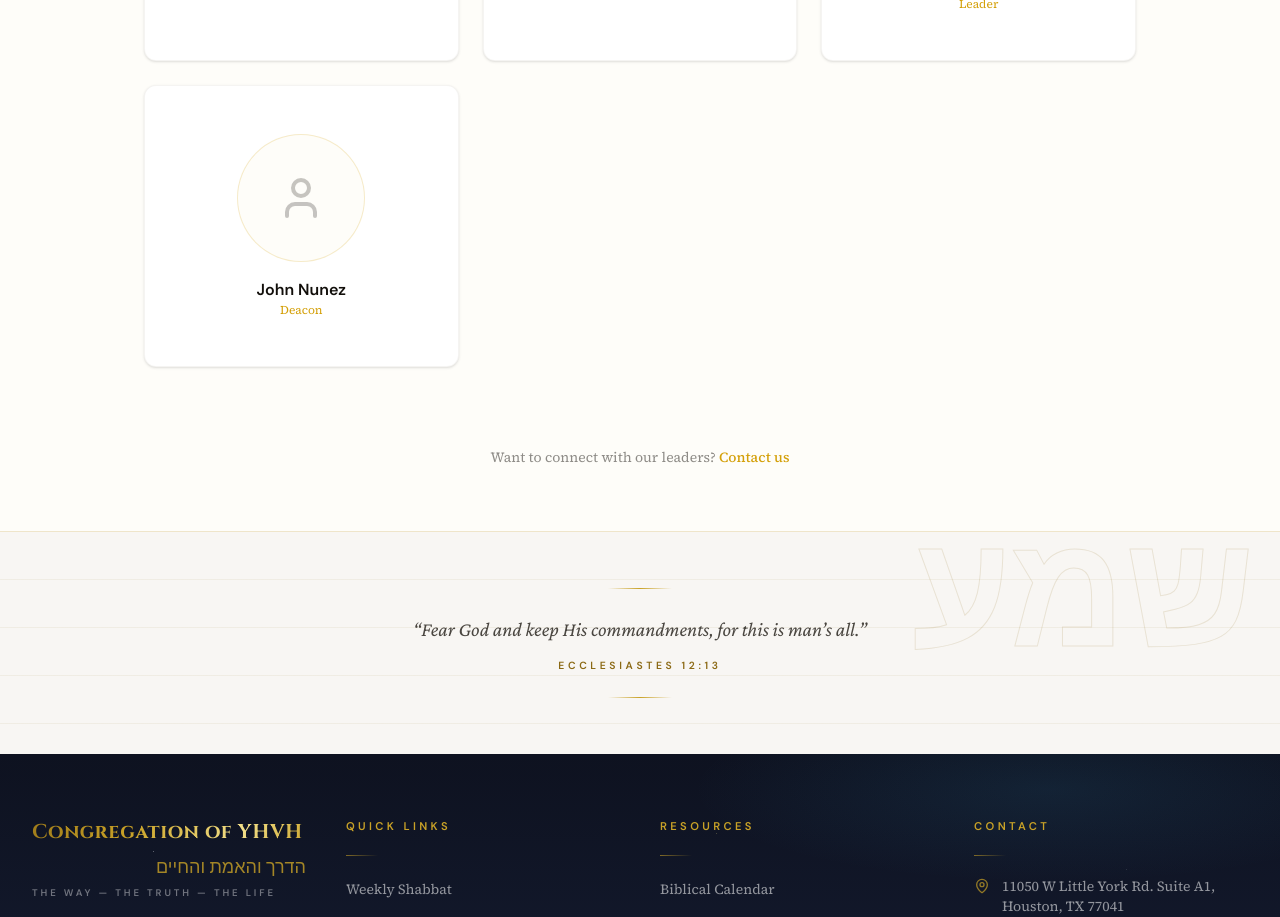
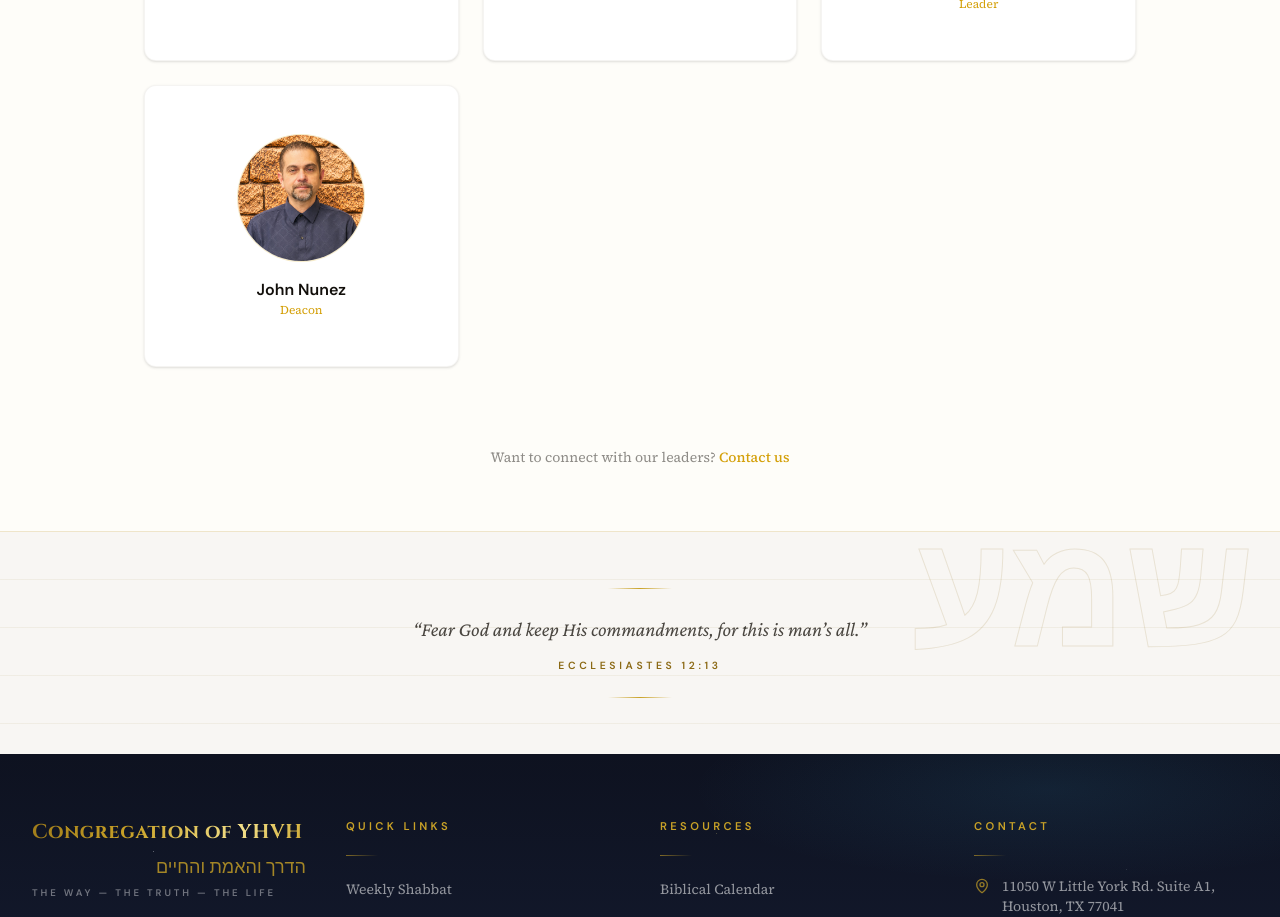
Before and after one commit to peregrineio/congregationofyhvh, a Next.js app: page /about/our-leaders in a window 1280 px wide. Shown: the part 1580-2497 px from the top of the page. Built offline with nearby package versions, Linux system fonts and the light colour scheme.

Commit message:
Our Leaders: add John Nunez's headshot (Deacon)
Co-Authored-By: Claude Opus 5.5 <noreply@anthropic.com>
Claude-Session: https://claude.ai/code/session_01RQmLqPVJUdyinKq4DvdriX

```diff
--- a/src/app/about/our-leaders/page.tsx
+++ b/src/app/about/our-leaders/page.tsx
@@ -39,8 +39,7 @@ const leaders: Leader[] = [
     role: "Audio and Video Specialist & Youth Ministry Leader",
     photo: "/images/leaders/hussam-shahin-solo.jpg",
   },
-  // TODO: headshot coming (Sam, 2026-11-07)
-  { name: "John Nunez", role: "Deacon", photo: null },
+  { name: "John Nunez", role: "Deacon", photo: "/images/leaders/john-nunez.jpg" },
 ];
 
 export default function OurLeadersPage() {
```
Also changed, not shown: public/images/leaders/john-nunez.jpg (added).
